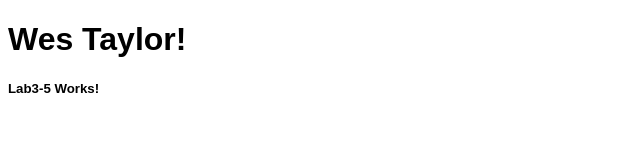
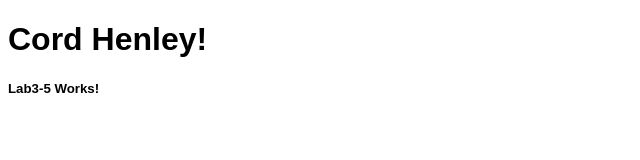
Before and after one commit to henleycw/225-lab3-5, a plain HTML site: page index.html in a window 1280 px wide. Shown: the whole page, without its empty margins (0-640 px from the left). Drawn offline with Linux system fonts and the light colour scheme.

Commit message:
Change title and header from Wes Taylor to Cord Henley

```diff
--- a/index.html
+++ b/index.html
@@ -1,11 +1,11 @@
 <!DOCTYPE html>
 <html>
   <head>
-    <title>Wes Taylor</title>
+    <title>Cord Henley</title>
     <link rel="stylesheet" href="style.css">
   </head>
   <body>
-    <h1>Wes Taylor!</h1>
+    <h1>Cord Henley!</h1>
     <h5>Lab3-5 Works!</h5>
   </body>
 </html>
```
